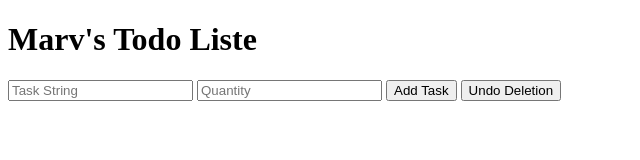
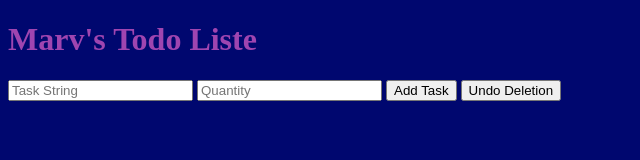
Before and after one commit to Marv0659/Todo-Liste, a plain HTML site: page index.html in a window 1280 px wide. Shown: the whole page, without its empty margins (0-640 px from the left). Drawn offline with Linux system fonts and the light colour scheme.

Commit message:
Linked css og lidt farve

```diff
--- a/index.html
+++ b/index.html
@@ -3,6 +3,7 @@
 <head>
     <meta charset="UTF-8">
     <meta name="viewport" content="width=device-width, initial-scale=1.0">
+    <link rel="stylesheet" href="style.css">
 
     <title>Todo Liste</title>
 </head>
--- /dev/null
+++ b/style.css
@@ -0,0 +1,7 @@
+body{
+    background-color: #00076f;
+}
+
+h1{
+    color: #9f45b0;
+}
```
